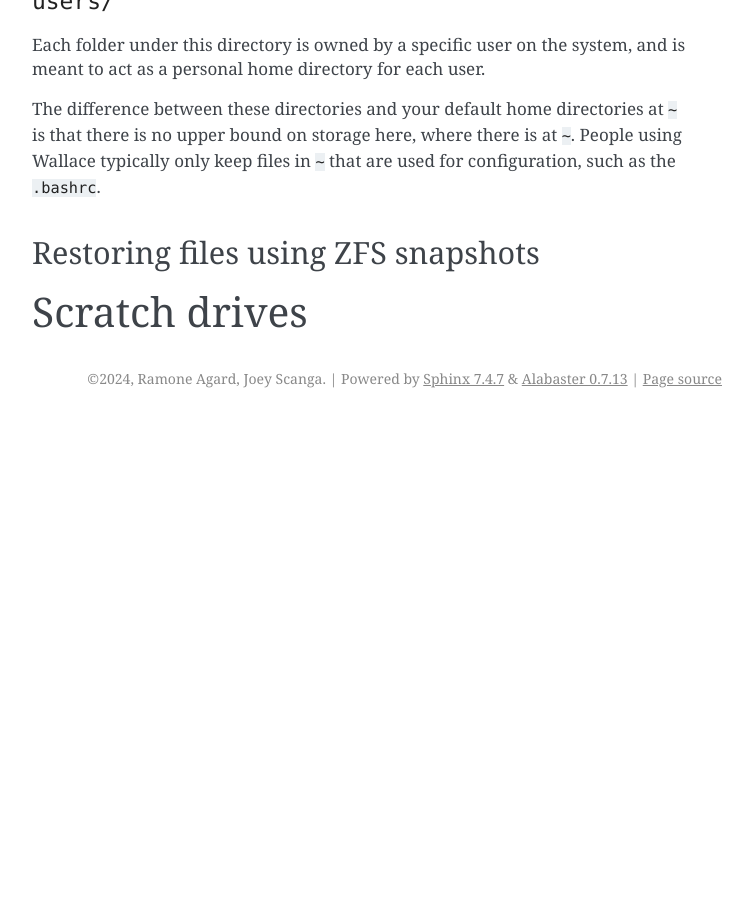
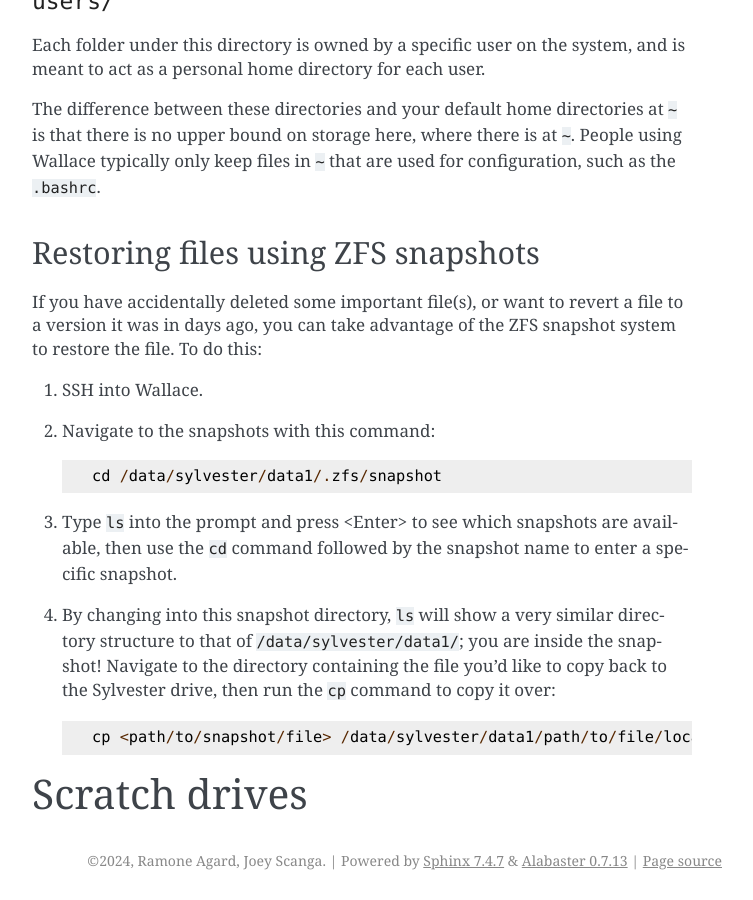
Before and after one commit to washu-ocean/OceanLabDocs, a Sphinx documentation site: the page built from source/storage.rst, in a window 1280 px wide and 900 px high, scrolled down 2905 px. Shown: the whole window, without its empty margins (388-1141 px from the left). Built offline with Sphinx 7.4.7, drawn with Linux system fonts in a browser that asks for light colours; before the commit the page ends 3323 px from its top, so only the background shows below that.

Commit message:
Added section on restoring files using snapshots

```diff
--- a/source/storage.rst
+++ b/source/storage.rst
@@ -105,6 +105,19 @@
 Restoring files using ZFS snapshots
 -----------------------------------
 
+If you have accidentally deleted some important file(s), or want to revert a file to a version it was in days ago, you can take advantage of the ZFS snapshot system to restore the file. To do this:
+
+1. SSH into Wallace.
+2. Navigate to the snapshots with this command::
+
+    cd /data/sylvester/data1/.zfs/snapshot
+
+3. Type ``ls`` into the prompt and press <Enter> to see which snapshots are available, then use the ``cd`` command followed by the snapshot name to enter a specific snapshot.
+4. By changing into this snapshot directory, ``ls`` will show a very similar directory structure to that of ``/data/sylvester/data1/``; you are inside the snapshot! Navigate to the directory containing the file you'd like to copy back to the Sylvester drive, then run the ``cp`` command to copy it over::
+
+    cp <path/to/snapshot/file> /data/sylvester/data1/path/to/file/location
+
+
 .. _scratch-drives:
 
 Scratch drives
```
